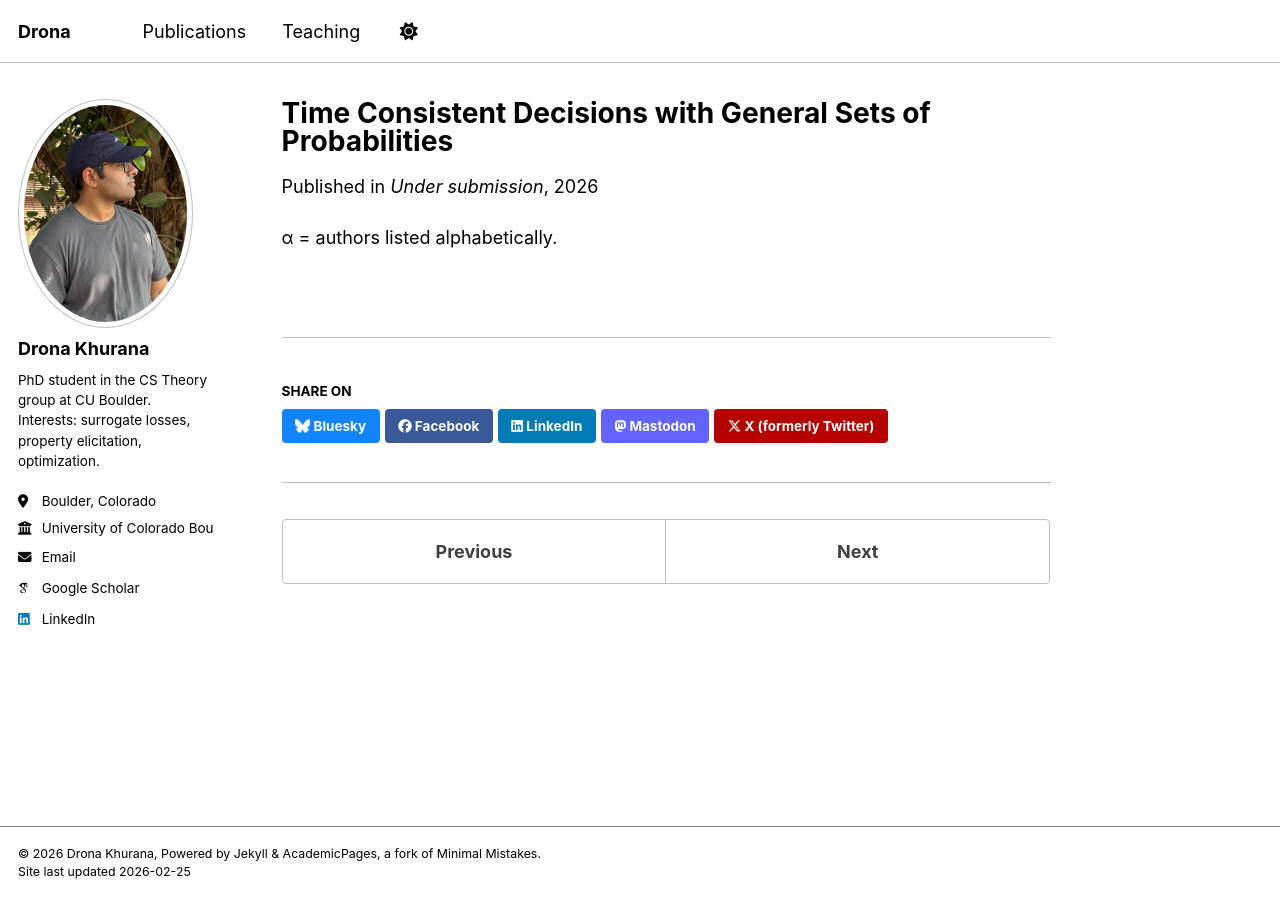
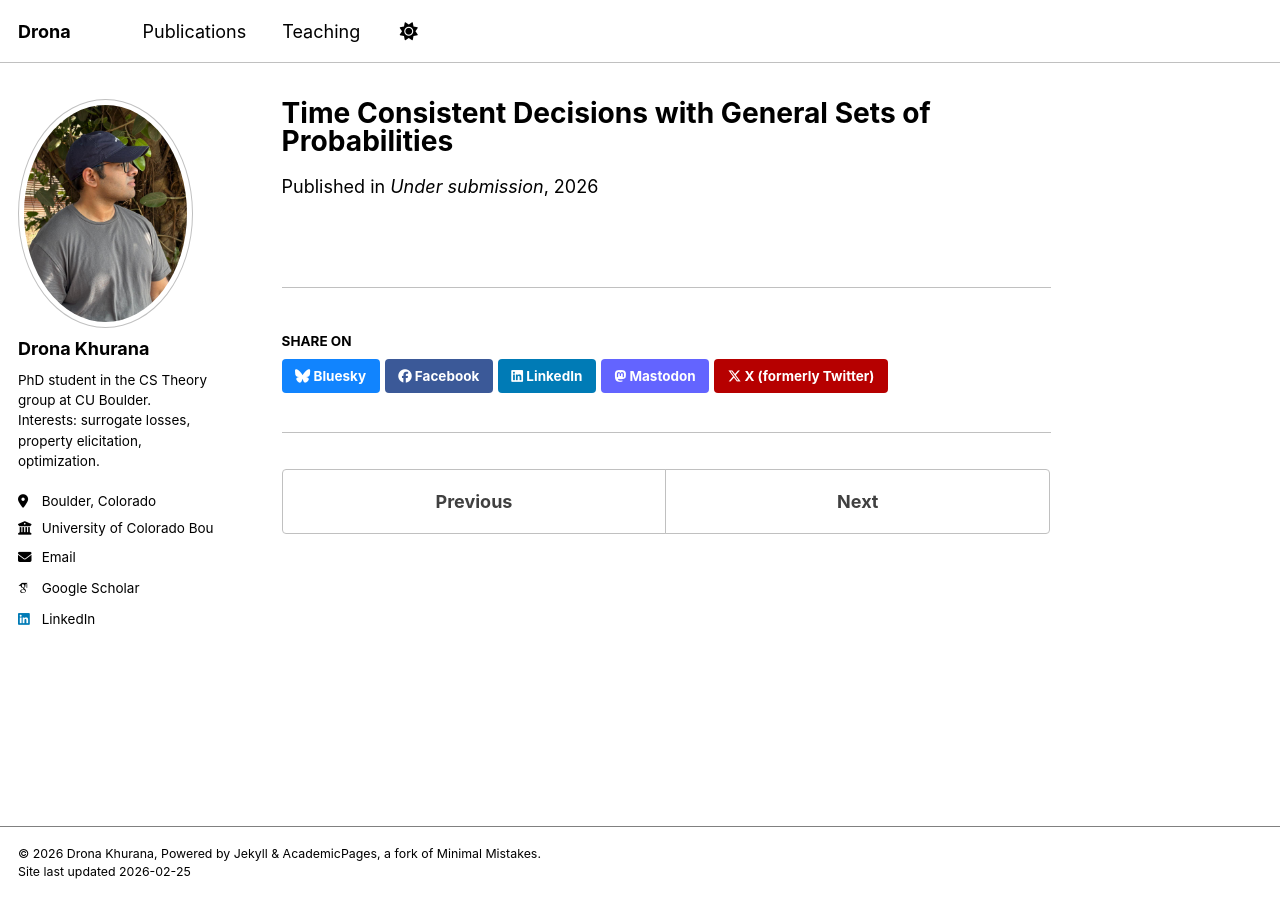
Before and after one commit to dronakhurana/dronakhurana.github.io, a Jekyll site: the page built from _publications/2026-02-10-time-consistent-decisions-general-sets.md, in a window 1280 px wide. Built offline with Jekyll 4.4.1, drawn with Linux system fonts in a browser that asks for light colours; some web fonts are replaced; a script bundle is joined from its source files by our own code; library files that are not in the unit come from our copies.

Commit message:
Update 2026-02-10-time-consistent-decisions-general-sets.md

```diff
--- a/_publications/2026-02-10-time-consistent-decisions-general-sets.md
+++ b/_publications/2026-02-10-time-consistent-decisions-general-sets.md
@@ -5,7 +5,5 @@
 permalink: /publication/time-consistent-decisions-general-sets/
 date: 2026-02-10
 venue: "Under submission"
-paperurl: ""
+status: under_submission
 ---
-
-α = authors listed alphabetically.
```
